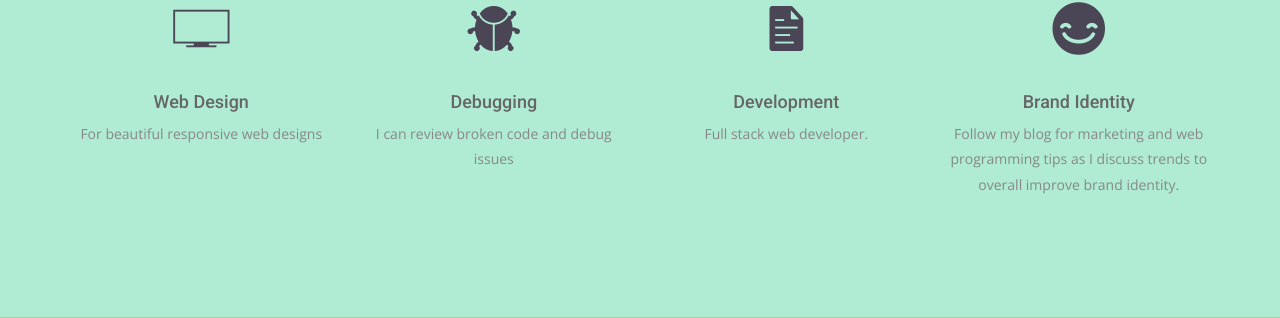
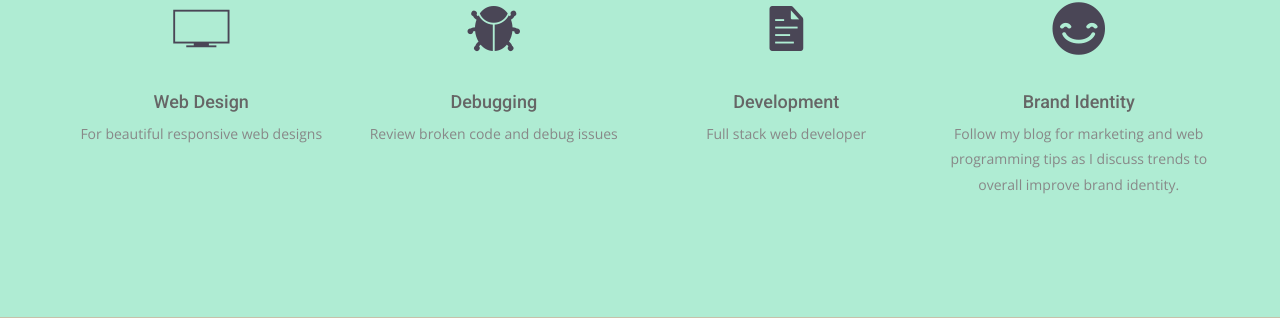
Before and after one commit to Stahlwalker/blog, a Jekyll site: the page built from index.html, in a window 1280 px wide and 900 px high, scrolled down 867 px. Shown: the part 136-454 px from the top of the window. Built offline with Jekyll 4.4.1, drawn with Linux system fonts in a browser that asks for light colours; nearby versions of some CDN libraries; some web fonts are replaced.

Commit message:
services update

```diff
--- a/_data/services.yml
+++ b/_data/services.yml
@@ -12,7 +12,7 @@
 
 - icon: "ion-bug"
   title: "Debugging"
-  content: "I can review broken code and debug issues"
+  content: "Review broken code and debug issues"
 
 # - icon: "ion-headphone"
 #   title: "Logo Design"
@@ -20,7 +20,7 @@
 
 - icon: "ion-document-text"
   title: "Development"
-  content: "Full stack web developer."
+  content: "Full stack web developer"
 
 - icon: "ion-happy"
   title: "Brand Identity"
```
Also changed, not shown: 2 other files.
